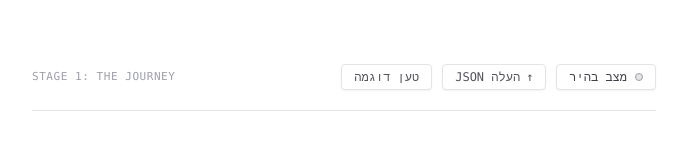
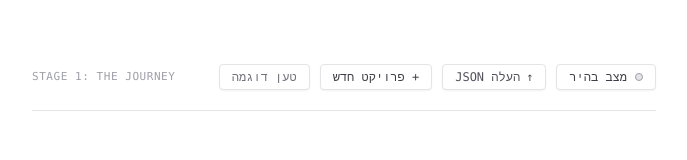
Before and after one commit to y9thqx6vzk-a11y/savtot-project-, a Next.js app: page / in a window 1280 px wide. Shown: the top 160 px of the page, without its empty margins (296-983 px from the left). Built offline with nearby package versions, Linux system fonts and the light colour scheme.

Commit message:
feat: Add explicit '+ פרויקט חדש' reset button to Journey and Skeleton

```diff
--- a/src/components/journey/JourneyWizard.tsx
+++ b/src/components/journey/JourneyWizard.tsx
@@ -50,8 +50,19 @@ export default function JourneyWizard() {
           <ThemeToggle />
           <JsonUploader />
           <button
+            onClick={() => {
+              if (window.confirm("האם לפתוח פרויקט חדש ונקי? (מומלץ לייצא קובץ גיבוי JSON אם ברצונך לשמור את הנתונים הנוכחיים)")) {
+                useAppStore.getState().resetProject();
+              }
+            }}
+            className="text-xs px-3 py-1 rounded transition-colors font-mono border border-zinc-200 dark:border-zinc-800 bg-white dark:bg-zinc-900 text-zinc-700 dark:text-zinc-300 hover:border-zinc-400 dark:hover:border-zinc-600 shadow-xs"
+            title="איפוס והתחלת פרויקט חדש מדף חלק"
+          >
+            + פרויקט חדש
+          </button>
+          <button
             onClick={handleLoadSample}
-            className="text-xs px-3 py-1 rounded transition-colors font-mono border border-zinc-200 dark:border-zinc-800 bg-white dark:bg-zinc-900 text-zinc-600 dark:text-zinc-400 hover:text-black dark:hover:text-white hover:border-zinc-400 dark:hover:border-zinc-600 shadow-xs"
+            className="text-xs px-3 py-1 rounded transition-colors font-mono border border-zinc-200 dark:border-zinc-800 bg-white dark:bg-zinc-900 text-zinc-500 dark:text-zinc-400 hover:text-black dark:hover:text-white hover:border-zinc-400 dark:hover:border-zinc-600 shadow-xs"
           >
             טען דוגמה
           </button>
--- a/src/components/skeleton/SkeletonDashboard.tsx
+++ b/src/components/skeleton/SkeletonDashboard.tsx
@@ -213,6 +213,17 @@ export default function SkeletonDashboard() {
                 title="קיצורי מקלדת"
               >
                 ?
+              </button>
+              <button
+                onClick={() => {
+                  if (window.confirm("האם לפתוח פרויקט חדש ונקי? (מומלץ לייצא קובץ גיבוי JSON אם ברצונך לשמור את הנתונים הנוכחיים)")) {
+                    useAppStore.getState().resetProject();
+                  }
+                }}
+                className="text-xs text-zinc-700 dark:text-zinc-300 hover:text-zinc-950 dark:hover:text-white bg-white dark:bg-zinc-900 border border-zinc-200 dark:border-zinc-800 rounded-md px-3 py-1.5 font-sans shadow-sm"
+                title="איפוס והתחלת פרויקט חדש מדף חלק"
+              >
+                + פרויקט חדש
               </button>
               <button
                 onClick={() => setStage(1)}
```
